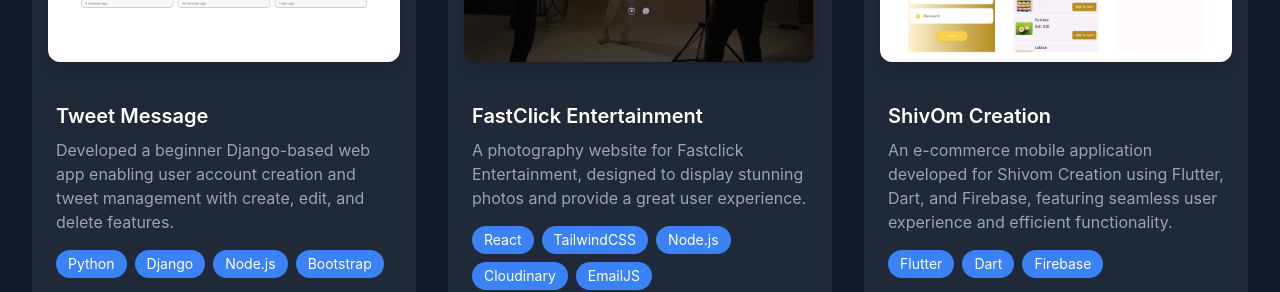
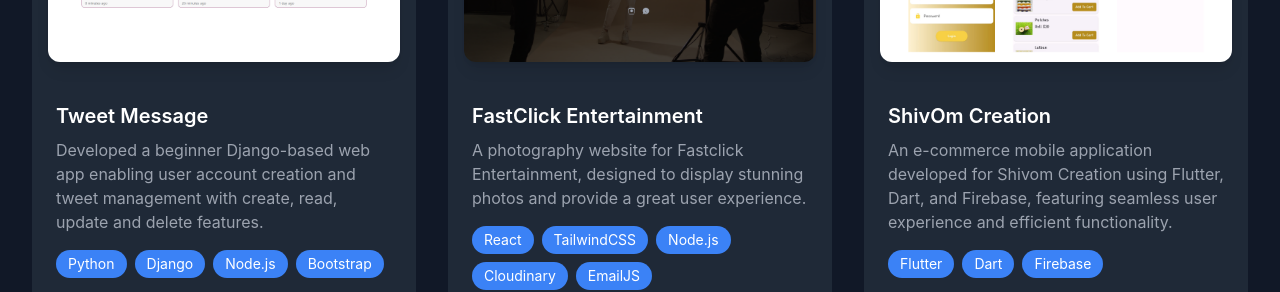
Before and after one commit to shubham142002/portfolio, a React (Vite) app: page / in a window 1280 px wide. Shown: the part 1120-1412 px from the top of the page. Built offline with nearby package versions, Linux system fonts and the light colour scheme.

Commit message:
Update Projects component: refine description to include 'read' in CRUD features

```diff
--- a/src/components/Projects.jsx
+++ b/src/components/Projects.jsx
@@ -7,7 +7,7 @@
 const projects = [
   {
     title: "Tweet Message",
-    description: "Developed a beginner Django-based web app enabling user account creation and tweet management with create, edit, and delete features.",
+    description: "Developed a beginner Django-based web app enabling user account creation and tweet management with create, read, update and delete features.",
     image: tweet,
     tech: ["Python", "Django", "Node.js", "Bootstrap"],
     // link: ""
```
